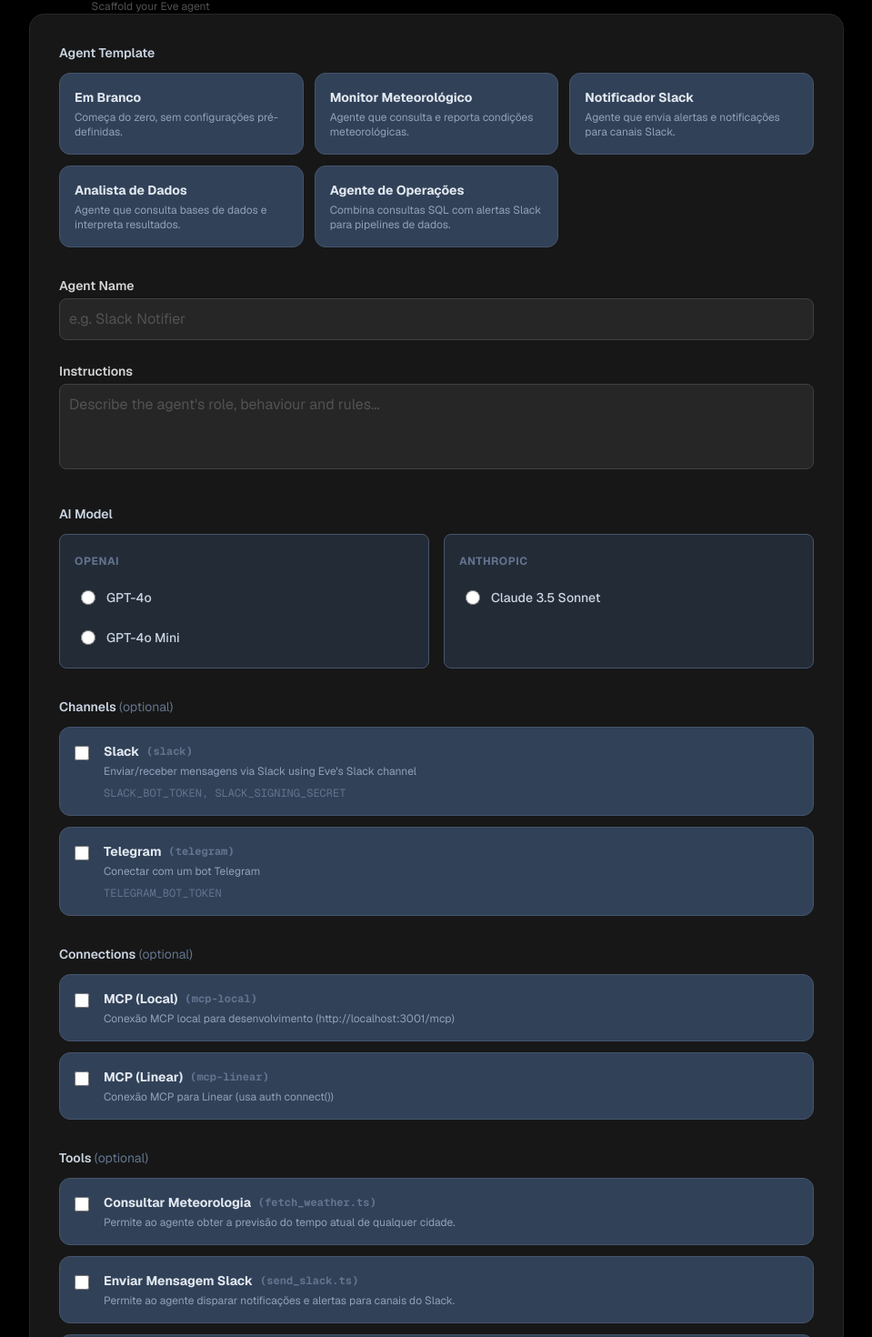
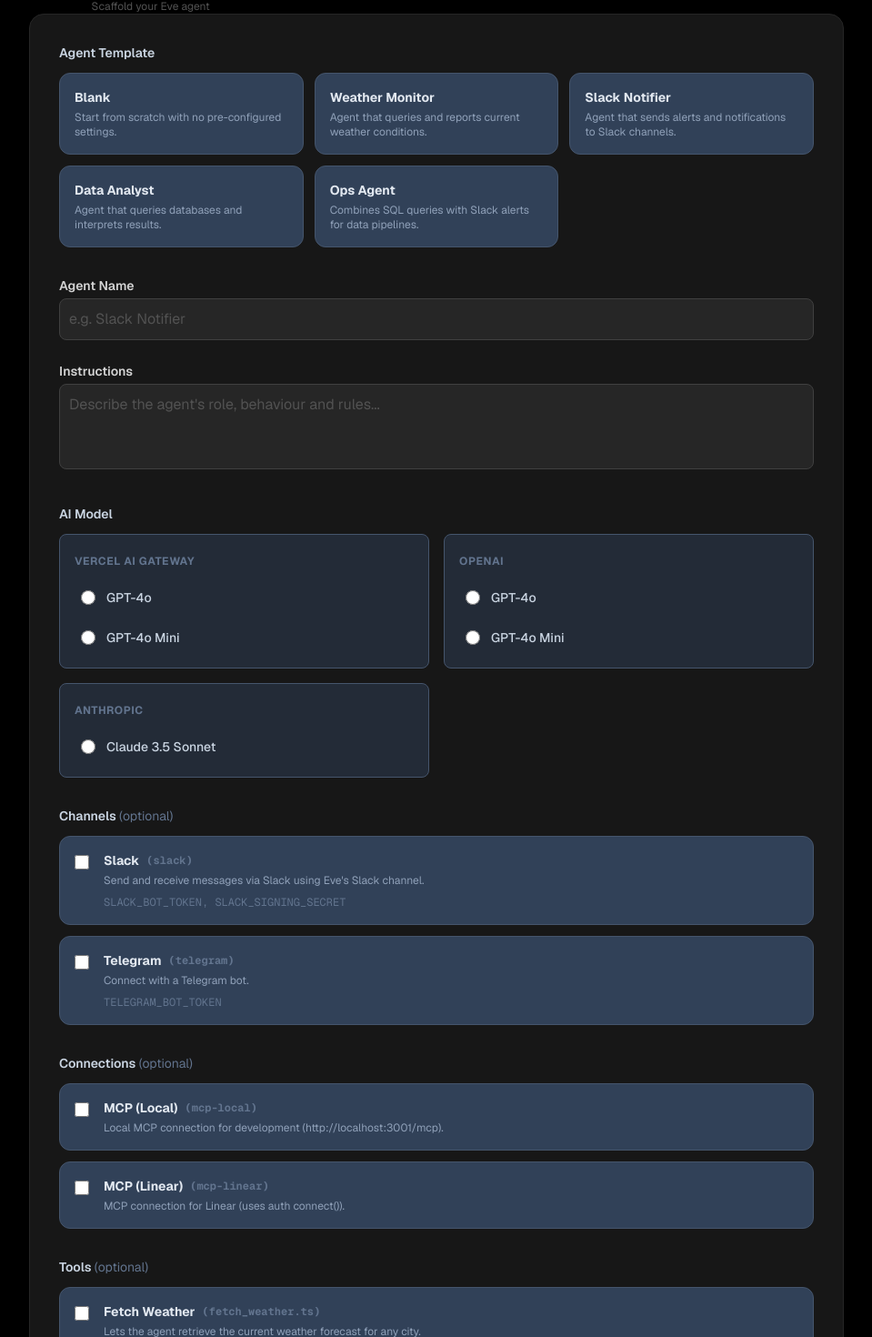
Before and after one commit to AurimarL/bakeve, a Next.js app: page /build in a window 1280 px wide. Shown: the part 31-1501 px from the top of the page at 91% size, without its empty margins (160-1119 px from the left). Built offline with nearby package versions, Linux system fonts and the light colour scheme.

Commit message:
improves

```diff
--- a/src/functions/generateAgentConfig.ts
+++ b/src/functions/generateAgentConfig.ts
@@ -1,14 +1,37 @@
-import { ModelOption } from "@/types";
+import { ModelOption, ToolOption, ChannelOption, ConnectionOption } from "@/types";
 
-export default function generateAgentConfig(name: string, model: ModelOption): string {
-    const slug = name.toLowerCase().replace(/[^a-z0-9]+/g, '-');
+export default function generateAgentConfig(
+    name: string,
+    model: ModelOption,
+    tools: ToolOption[] = [],
+    channels: ChannelOption[] = [],
+    connections: ConnectionOption[] = []
+): string {
+    const slug = name.toLowerCase().replace(/[^a-z0-9]+/g, '-') || 'eve-agent';
+
+    // 1. Dynamic Imports Construction
+    const toolImports = tools.map(t => `import { ${t.id} } from "./tools/${t.id}";`).join("\n");
+    const channelImports = channels.map(c => `import ${c.id}Channel from "./channels/${c.id}";`).join("\n");
+    const connectionImports = connections.map(c => `import ${c.id}Connection from "./connections/${c.id}";`).join("\n");
+
+    // 2. Arrays Configuration
+    const toolsArray = tools.length ? `\n    ${tools.map(t => t.id).join(",\n    ")}\n  ` : "";
+    const channelsArray = channels.length ? `\n    ${channels.map(c => `${c.id}Channel`).join(",\n    ")}\n  ` : "";
+    const connectionsArray = connections.length ? `\n    ${connections.map(c => `${c.id}Connection`).join(",\n    ")}\n  ` : "";
+
     return `
-    import { Agent } from "@vercel/eve";
-    import { ${model.sdkImport} } from "${model.packageName}";
+import { defineAgent } from "eve";
+${model.sdkImport ? `import { ${model.sdkImport} } from "${model.packageName}";` : ""}
 
-    export default new Agent({
-    name: "${slug || 'eve-agent'}",
-    model: ${model.sdkCall},
-    });
+${toolImports ? `\n${toolImports}` : ""}
+${channelImports ? `\n${channelImports}` : ""}
+${connectionImports ? `\n${connectionImports}` : ""}
+
+export default defineAgent({
+  model: ${model.sdkCall},${tools.length ? `\n
+    tools: [${toolsArray}],` : ""}${channels.length ? `\n
+    channels: [${channelsArray}],` : ""}${connections.length ? `\n
+    connections: [${connectionsArray}],` : ""}
+});
 `;
 }
--- a/src/functions/handleDownloadZip.ts
+++ b/src/functions/handleDownloadZip.ts
@@ -16,7 +16,7 @@
     const link = document.createElement('a');
     link.href = url;
 
-    // 2. Alterado a extensão final para .tar.gz
+    // 2. Set the correct file extension to .tar.gz
     link.download = `${projectSlug}-scaffold.tar.gz`;
 
     document.body.appendChild(link);
--- a/src/functions/projectFileBuilders.ts
+++ b/src/functions/projectFileBuilders.ts
@@ -1,19 +1,31 @@
 import generateAgentConfig from './generateAgentConfig';
 import generateInstructions from './generateInstructions';
-import { slackChannelTemplate, telegramChannelTemplate, mcpLocalConnectionTemplate, mcpLinearConnectionTemplate, packageJsonContent } from '../lib/agentTemplates';
+import { slackChannelTemplate, telegramChannelTemplate, mcpLocalConnectionTemplate, mcpLinearConnectionTemplate, packageJsonContent, tsconfigJsonContent } from '../lib/agentTemplates';
 
 export type File = { path: string; content: string };
 
-export function buildAgentFiles(agentName: string, description: string, model: any): File[] {
+export function buildAgentFiles(
+  agentName: string,
+  description: string,
+  model: any,
+  tools: any[] = [],
+  channels: any[] = [],
+  connections: any[] = []
+): File[] {
   return [
     { path: 'agent/instructions.md', content: generateInstructions(agentName, description) },
-    { path: 'agent/agent.ts', content: generateAgentConfig(agentName, model) },
+    { path: 'agent/agent.ts', content: generateAgentConfig(agentName, model, tools, channels, connections) },
   ];
 }
 
 export function buildPackageJson(): File {
   return { path: 'package.json', content: packageJsonContent() };
 }
+
+export function buildTsconfigJson(): File {
+  return { path: 'tsconfig.json', content: tsconfigJsonContent() };
+}
+
 
 export function buildChannelFiles(projectSlug: string, channels: any[] = []): File[] {
   const files: File[] = [];
@@ -44,3 +56,9 @@
   }
   return files;
 }
+
+export function buildEnvExample(channels: any[]): File {
+  const keys = channels.flatMap(c => c.sampleEnv || []);
+  const content = keys.map(k => `${k}=your_value_here`).join("\n");
+  return { path: '.env.example', content: content || "# No environment variables required\n" };
+}
--- a/src/lib/const.ts
+++ b/src/lib/const.ts
@@ -1,6 +1,13 @@
 import { AgentTemplate, Provider, ToolOption, ChannelOption, ConnectionOption } from "@/types";
 
 export const PROVIDERS: Provider[] = [
+  {
+    name: "Vercel Ai Gateway",
+    models: [
+      { id: "gpt-4o-v", name: "GPT-4o", sdkImport: "", sdkCall: "'openai/gpt-4o'", packageName: "" },
+      { id: "gpt-4o-mini-v", name: "GPT-4o Mini", sdkImport: "", sdkCall: "'openai/gpt-4o-mini'", packageName: "" }
+    ]
+  },
   {
     name: "OpenAI",
     models: [
@@ -20,8 +27,8 @@
 export const AGENT_TEMPLATES: AgentTemplate[] = [
   {
     id: "blank",
-        name: "Em Branco",
-        description: "Começa do zero, sem configurações pré-definidas.",
+    name: "Blank",
+    description: "Start from scratch with no pre-configured settings.",
     agentName: "",
     instructions: "",
     modelId: "gpt-4o-mini",
@@ -30,40 +37,40 @@
   },
   {
     id: "weather-monitor",
-        name: "Monitor Meteorológico",
-        description: "Agente que consulta e reporta condições meteorológicas.",
+    name: "Weather Monitor",
+    description: "Agent that queries and reports current weather conditions.",
     agentName: "Weather Monitor",
-        instructions: "És um agente especializado em meteorologia. Quando o utilizador pedir previsões, usa a ferramenta fetch_weather para obter dados atualizados e apresenta-os de forma clara e concisa.",
+    instructions: "You are a weather specialist agent. When the user asks for forecasts, use the fetch_weather tool to get up-to-date data and present it clearly and concisely.",
     modelId: "gpt-4o-mini",
     toolIds: ["fetch_weather"],
     channelIds: [],
   },
   {
     id: "slack-notifier",
-        name: "Notificador Slack",
-        description: "Agente que envia alertas e notificações para canais Slack.",
+    name: "Slack Notifier",
+    description: "Agent that sends alerts and notifications to Slack channels.",
     agentName: "Slack Notifier",
-        instructions: "És um agente de notificações. A tua função é receber pedidos e disparar mensagens formatadas para os canais Slack corretos. Sê conciso e inclui sempre contexto relevante nas mensagens.",
+    instructions: "You are a notifications agent. Your job is to receive requests and dispatch formatted messages to the correct Slack channels. Be concise and always include relevant context in messages.",
     modelId: "gpt-4o",
     toolIds: ["send_slack"],
     channelIds: ["slack"],
   },
   {
     id: "data-analyst",
-        name: "Analista de Dados",
-        description: "Agente que consulta bases de dados e interpreta resultados.",
+    name: "Data Analyst",
+    description: "Agent that queries databases and interprets results.",
     agentName: "Data Analyst",
-        instructions: "És um analista de dados sénior. Usa a ferramenta database_query para executar queries de leitura, interpreta os resultados e apresenta insights claros. Nunca executes queries que modifiquem dados.",
+    instructions: "You are a senior data analyst. Use the database_query tool to run read queries, interpret the results and present clear insights. Never run queries that modify data.",
     modelId: "gpt-4o",
     toolIds: ["database_query"],
     channelIds: [],
   },
   {
     id: "ops-agent",
-        name: "Agente de Operações",
-        description: "Combina consultas SQL com alertas Slack para pipelines de dados.",
+    name: "Ops Agent",
+    description: "Combines SQL queries with Slack alerts for data pipelines.",
     agentName: "Ops Agent",
-        instructions: "És um agente de operações. Monitoriza métricas via database_query e envia alertas proativos para o Slack quando detetares anomalias ou limiares ultrapassados.",
+    instructions: "You are an operations agent. Monitor metrics via database_query and proactively send Slack alerts when you detect anomalies or thresholds being exceeded.",
     modelId: "gpt-4o",
     toolIds: ["database_query", "send_slack"],
     channelIds: ["slack"],
@@ -74,15 +81,15 @@
 export const AVAILABLE_TOOLS: ToolOption[] = [
   {
     id: "fetch_weather",
-        name: "Consultar Meteorologia",
-        description: "Permite ao agente obter a previsão do tempo atual de qualquer cidade.",
+    name: "Fetch Weather",
+    description: "Lets the agent retrieve the current weather forecast for any city.",
     code: `import { tool } from "@vercel/eve";
 import { z } from "zod";
 
 export const fetch_weather = tool({
-  description: "Obtém a meteorologia atual para uma localização dada.",
+  description: "Gets the current weather for a given location.",
   parameters: z.object({
-    city: z.string().describe("O nome da cidade, ex: Lisboa")
+    city: z.string().describe("The city name, e.g. London")
   }),
   execute: async ({ city }) => {
     return { location: city, temperature: "22°C", condition: "Sunny" };
@@ -91,16 +98,16 @@
   },
   {
     id: "send_slack",
-        name: "Enviar Mensagem Slack",
-        description: "Permite ao agente disparar notificações e alertas para canais do Slack.",
+    name: "Send Slack Message",
+    description: "Lets the agent send notifications and alerts to Slack channels.",
     code: `import { tool } from "@vercel/eve";
 import { z } from "zod";
 
 export const send_slack = tool({
-  description: "Envia uma mensagem de texto formatada para o Slack.",
+  description: "Sends a formatted text message to Slack.",
   parameters: z.object({
-    channel: z.string().describe("Nome do canal ou ID"),
-    message: z.string().describe("Conteúdo da mensagem")
+    channel: z.string().describe("Channel name or ID"),
+    message: z.string().describe("Message content")
   }),
   execute: async ({ channel, message }) => {
     return { success: true, channel, timestamp: Date.now() };
@@ -109,15 +116,15 @@
   },
   {
     id: "database_query",
-        name: "Consulta SQL Básica",
-        description: "Permite ao agente ler dados de forma segura de uma base de dados analítica.",
+    name: "SQL Query",
+    description: "Lets the agent safely read data from an analytics database.",
     code: `import { tool } from "@vercel/eve";
 import { z } from "zod";
 
 export const database_query = tool({
-  description: "Executa consultas de leitura estruturadas na base de dados.",
+  description: "Runs structured read queries against the database.",
   parameters: z.object({
-    query: z.string().describe("Comando SQL SELECT de filtragem")
+    query: z.string().describe("A SQL SELECT statement")
   }),
   execute: async ({ query }) => {
     return { records: [], count: 0, status: "empty_result" };
@@ -130,13 +137,13 @@
   {
     id: "slack",
     name: "Slack",
-    description: "Enviar/receber mensagens via Slack using Eve's Slack channel",
+    description: "Send and receive messages via Slack using Eve's Slack channel.",
     sampleEnv: ["SLACK_BOT_TOKEN", "SLACK_SIGNING_SECRET"],
   },
   {
     id: "telegram",
     name: "Telegram",
-    description: "Conectar com um bot Telegram",
+    description: "Connect with a Telegram bot.",
     sampleEnv: ["TELEGRAM_BOT_TOKEN"],
   },
 ];
@@ -145,13 +152,13 @@
   {
     id: "mcp-local",
     name: "MCP (Local)",
-    description: "Conexão MCP local para desenvolvimento (http://localhost:3001/mcp)",
+    description: "Local MCP connection for development (http://localhost:3001/mcp).",
     sampleEnv: [],
   },
   {
     id: "mcp-linear",
     name: "MCP (Linear)",
-    description: "Conexão MCP para Linear (usa auth connect())",
+    description: "MCP connection for Linear (uses auth connect()).",
     sampleEnv: [],
   },
 ];
```
Also changed, not shown: src/components/wizard.tsx (+5 -5 lines), src/functions/generateProject.action.ts (+5 -2 lines), src/lib/agentTemplates.ts (+22 -6 lines), 1 other file (tests, documents, lock files or other folders). Lines whose indentation alone changed are shown as unchanged.
